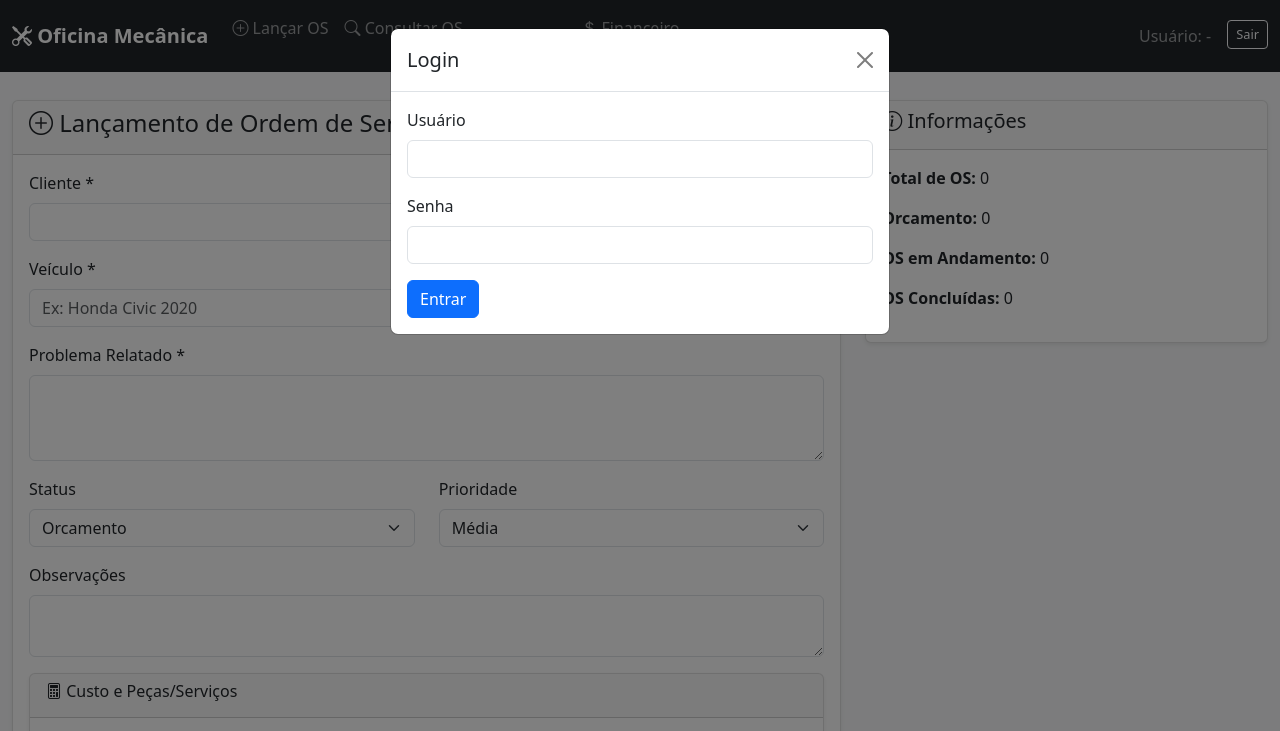
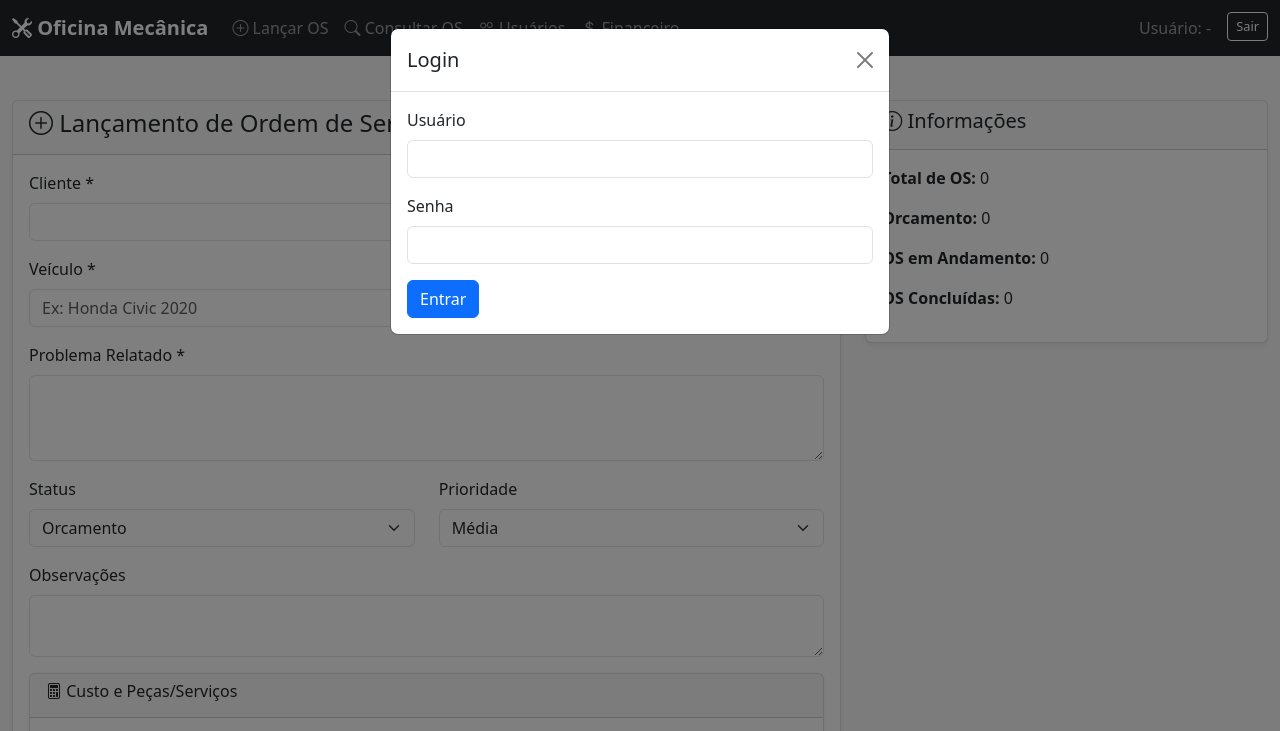
Before and after one commit to joselucasp/os_mecanica, a plain HTML site: page index.html in a window 1280 px wide. Shown: the top 731 px of the page. Drawn offline with nearby package versions, Linux system fonts and the light colour scheme; files whose address does not match are found by name.

Commit message:
Update index.html

```diff
--- a/index.html
+++ b/index.html
@@ -49,7 +49,6 @@
                         <a class="nav-link" href="#" onclick="showSection('consultar-os')"><i class="bi bi-search"></i> Consultar OS</a>
                     </li>
                     <li class="nav-item">
-                        <a class="nav-link" href="#" onclic                    <li class="nav-item">
                         <a class="nav-link" href="#" onclick="showSection(\'usuarios\')"><i class="bi bi-people"></i> Usuários</a>
                     </li>
                     <li class="nav-item">
```
